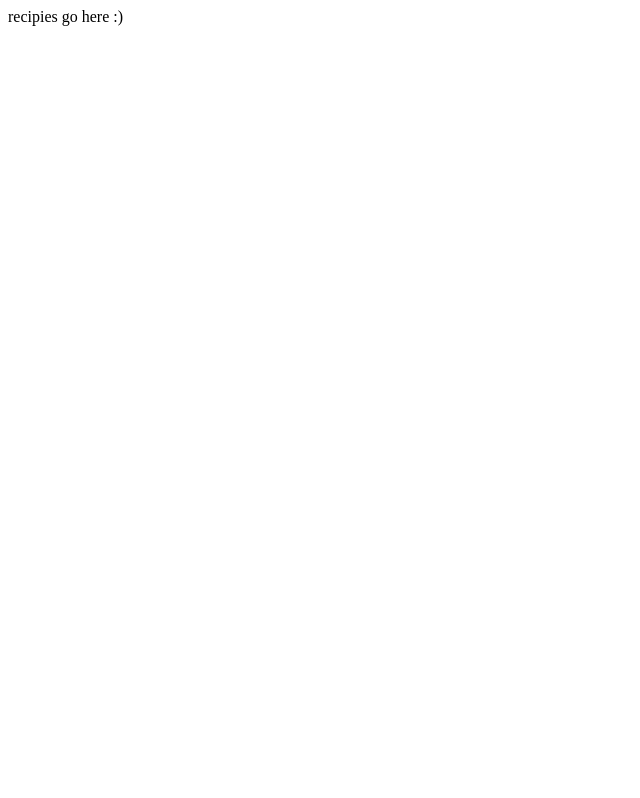
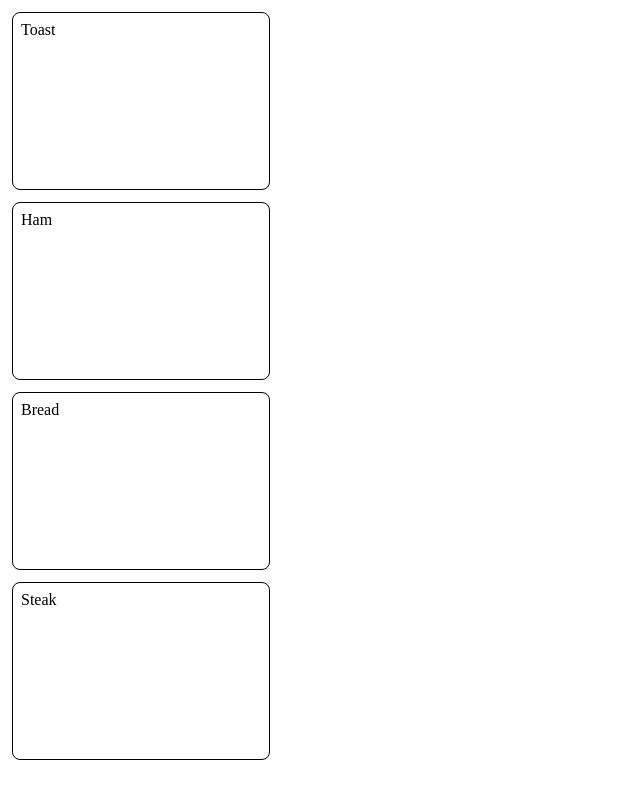
Before and after one commit to Adam-van-der-Voorn/recipes-webapp, a React (Create React App) app: page / in a window 1280 px wide. Shown: the whole page, without its empty margins (0-640 px from the left). Built offline with nearby package versions, Linux system fonts and the light colour scheme.

Commit message:
cards rendered in container

```diff
--- a/src/components/App.tsx
+++ b/src/components/App.tsx
@@ -1,7 +1,19 @@
+import { RecipieSetFormat } from "../types/recipieTypes";
+import RecipieCardContainer from "./recipies_page/RecipieCardContainer";
+
+const dummyData: RecipieSetFormat = {
+  recipies: [
+    { name: "Toast" },
+    { name: "Ham" },
+    { name: "Bread" },
+    { name: "Steak" }
+  ]
+}
+
 function App() {
   return (
     <div className="App">
-      recipies go here :)
+      <RecipieCardContainer recipieData={dummyData} />
     </div>
   );
 }
--- /dev/null
+++ b/src/components/recipies_page/RecipieCard.css
@@ -0,0 +1,8 @@
+.RecipieCard {
+    border: 1px solid black;
+    border-radius: 8px;
+    width: 15rem;
+    height: 10rem;
+    padding: 8px;
+    margin: 12px;
+}
--- /dev/null
+++ b/src/components/recipies_page/RecipieCard.tsx
@@ -0,0 +1,15 @@
+import './RecipieCard.css'
+
+type Props = {
+    recipieName: string;
+}
+
+function RecipieCard({recipieName}: Props) {
+    return (
+      <div className="RecipieCard">
+        {recipieName}
+      </div>
+    );
+  }
+
+export default RecipieCard;
--- /dev/null
+++ b/src/components/recipies_page/RecipieCardContainer.tsx
@@ -0,0 +1,25 @@
+import React from 'react';
+import { RecipieSetFormat } from '../../types/recipieTypes';
+import RecipieCard from './RecipieCard';
+
+import './RecipieCardContainer.css';
+
+
+type Props = {
+    recipieData: RecipieSetFormat;
+}
+
+function RecipieCardContainer({ recipieData }: Props) {
+
+    const cards: JSX.Element[] = recipieData.recipies.map(recipie => {
+        return <RecipieCard recipieName={recipie.name} />
+    })
+
+    return (
+        <div className="RecipieCardContainer">
+            {cards}
+        </div>
+    );
+}
+
+export default RecipieCardContainer;
--- a/src/index.tsx
+++ b/src/index.tsx
@@ -2,6 +2,8 @@ import React from 'react';
 import ReactDOM from 'react-dom';
 import App from './components/App';
 import reportWebVitals from './reportWebVitals';
+import './palette.css'
+import './style.css'
 
 ReactDOM.render(
   <React.StrictMode>
--- /dev/null
+++ b/src/palette.css
@@ -0,0 +1,12 @@
+:root {
+    --neutral-0: black;
+    --neutral-1: rgb(24, 24, 24);
+    --neutral-2: rgb(74, 74, 74);
+    --neutral-3: rgb(118, 118, 118);
+    --neutral-4: rgb(155, 155, 155);
+    --neutral-5: rgb(186, 186, 186);
+    --neutral-6: rgb(209, 209, 209);
+    --neutral-7: rgb(226, 226, 226);
+    --neutral-8: rgb(236, 236, 236);
+    --neutral-9: white;
+}
--- /dev/null
+++ b/src/style.css
@@ -0,0 +1,3 @@
+body {
+    margin: 0px;
+}
--- /dev/null
+++ b/src/types/recipieTypes.ts
@@ -0,0 +1,7 @@
+export type RecipieFormat = {
+    name: string;
+}
+
+export type RecipieSetFormat = {
+    recipies: RecipieFormat[];
+}
```
Also changed, not shown: src/components/recipies_page/RecipieCardContainer.css (added).
